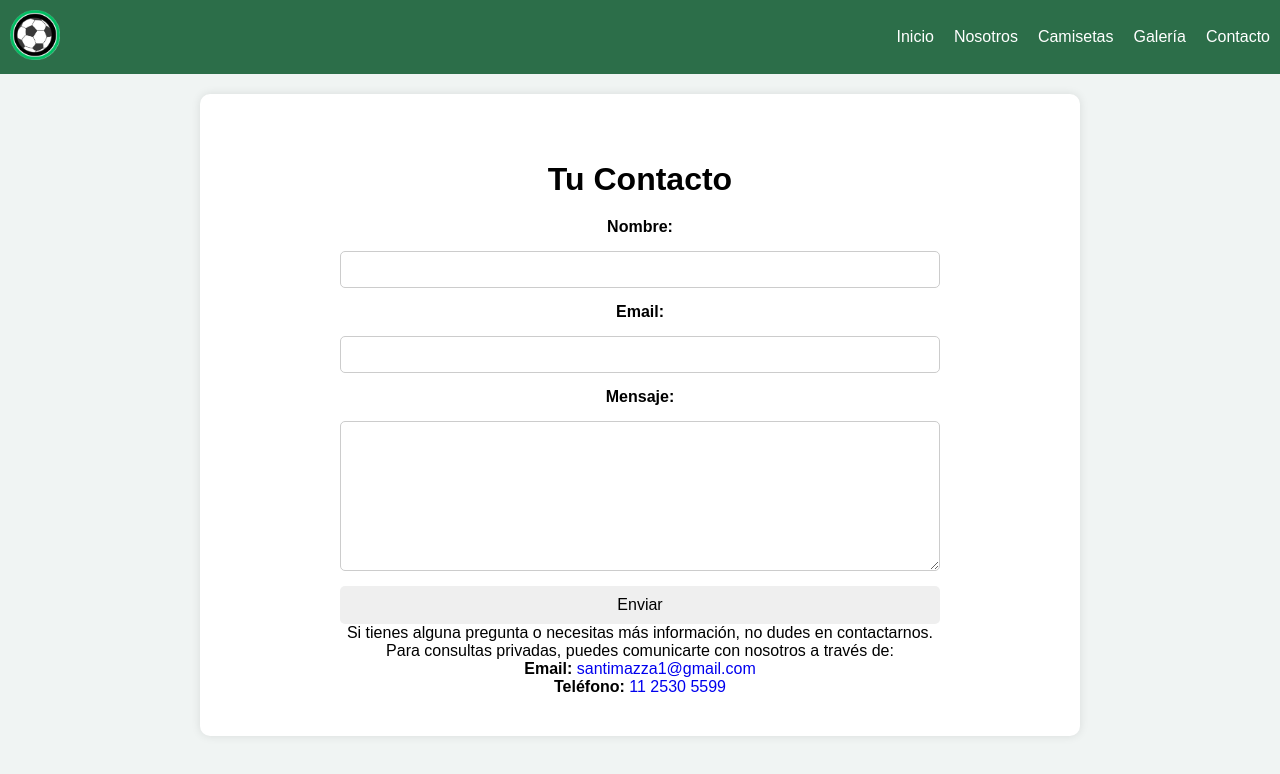
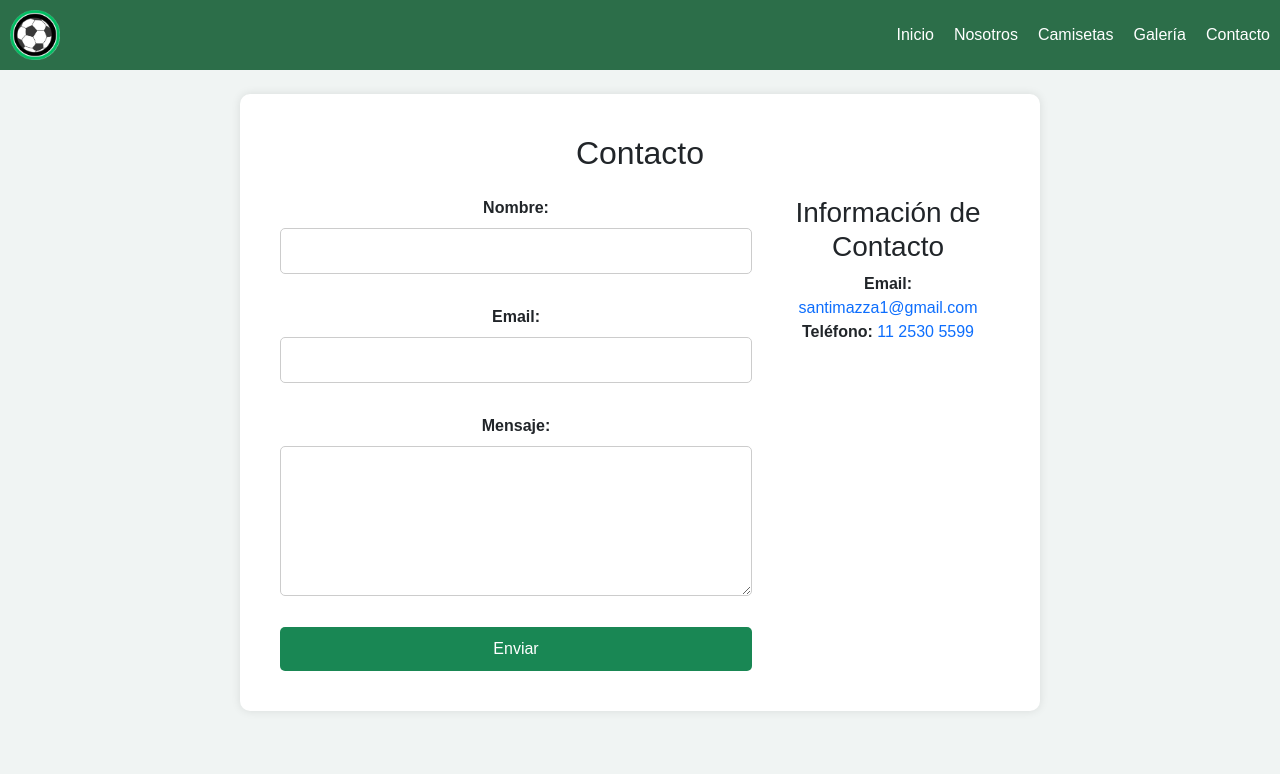
Before and after one commit to Smazza10/Mi-tienda-de-casacas, a website: page contacto.html in a window 1280 px wide. Drawn offline with nearby package versions, Linux system fonts and the light colour scheme.

Commit message:
first commiit

```diff
--- a/contacto.html
+++ b/contacto.html
@@ -4,6 +4,7 @@
     <meta charset="UTF-8">
     <meta name="viewport" content="width=device-width, initial-scale=1.0">
     <title>Casaca FC - Contacto</title>
+    <link href="https://cdn.jsdelivr.net/npm/bootstrap@5.3.3/dist/css/bootstrap.min.css" rel="stylesheet" integrity="sha384-QWTKZyjpPEjISv5WaRU9OFeRpok6YctnYmDr5pNlyT2bRjXh0JMhjY6hW+ALEwIH" crossorigin="anonymous">
     <link rel="stylesheet" href="styles.css">
 </head>
 <body>
@@ -24,23 +25,40 @@
         </nav>
     </header>
 
+    <!-- Contenido Principal -->
+    <main class="container mt-4">
         <!-- Sección de contacto -->
-    <main>
         <section class="contacto">
-            <h1>Tu Contacto</h1>
+            <h1 class="text-center mb-4">Contacto</h1>
+            <div class="row">
+                <!-- Formulario de Contacto -->
+                <div class="col-md-8 mx-auto">
                     <form>
-                <label for="nombre">Nombre:</label>
-                <input type="text" id="nombre" name="nombre">
-                <label for="email">Email:</label>
-                <input type="email" id="email" name="email">
-                <label for="mensaje">Mensaje:</label>
-                <textarea id="mensaje" name="mensaje"></textarea>
-                <button type="submit">Enviar</button>
+                        <div class="mb-3">
+                            <label for="nombre" class="form-label">Nombre:</label>
+                            <input type="text" class="form-control" id="nombre" name="nombre" required>
+                        </div>
+                        <div class="mb-3">
+                            <label for="email" class="form-label">Email:</label>
+                            <input type="email" class="form-control" id="email" name="email" required>
+                        </div>
+                        <div class="mb-3">
+                            <label for="mensaje" class="form-label">Mensaje:</label>
+                            <textarea class="form-control" id="mensaje" name="mensaje" rows="4" required></textarea>
+                        </div>
+                        <button type="submit" class="btn btn-success">Enviar</button>
                     </form>
-            <p>Si tienes alguna pregunta o necesitas más información, no dudes en contactarnos. <br> Para consultas privadas, puedes comunicarte con nosotros a través de:</p>
+                </div>
+                <!-- Información de Contacto -->
+                <div class="col-md-4 mt-4 mt-md-0">
+                    <h3>Información de Contacto</h3>
                     <p><strong>Email:</strong> <a href="mailto:santimazza1@gmail.com">santimazza1@gmail.com</a></p>
                     <p><strong>Teléfono:</strong> <a href="tel:+541125305599">11 2530 5599</a></p>
+                </div>
+            </div>
         </section>
     </main>
+
+    <script src="https://cdn.jsdelivr.net/npm/bootstrap@5.3.3/dist/js/bootstrap.bundle.min.js" integrity="sha384-YvpcrYf0tY3lHB60NNkmXc5s9fDVZLESaAA55NDzOxhy9GkcIdslK1eN7N6jIeHz" crossorigin="anonymous"></script>
 </body>
 </html>
--- /dev/null
+++ b/package.json
@@ -0,0 +1,5 @@
+{
+  "devDependencies": {
+    "sass": "^1.77.8"
+  }
+}
--- a/styles.css
+++ b/styles.css
@@ -109,6 +109,7 @@ nav .navbar li a:hover {
     width: 80%;
     height: 450px;
     border-radius: 10px;
+    object-fit: cover;
 }
 
 .camiseta-item p {
```
Also changed, not shown: img/untitled.png (renamed from untitled.png), 2 other files. Lines whose indentation alone changed are shown as unchanged.
